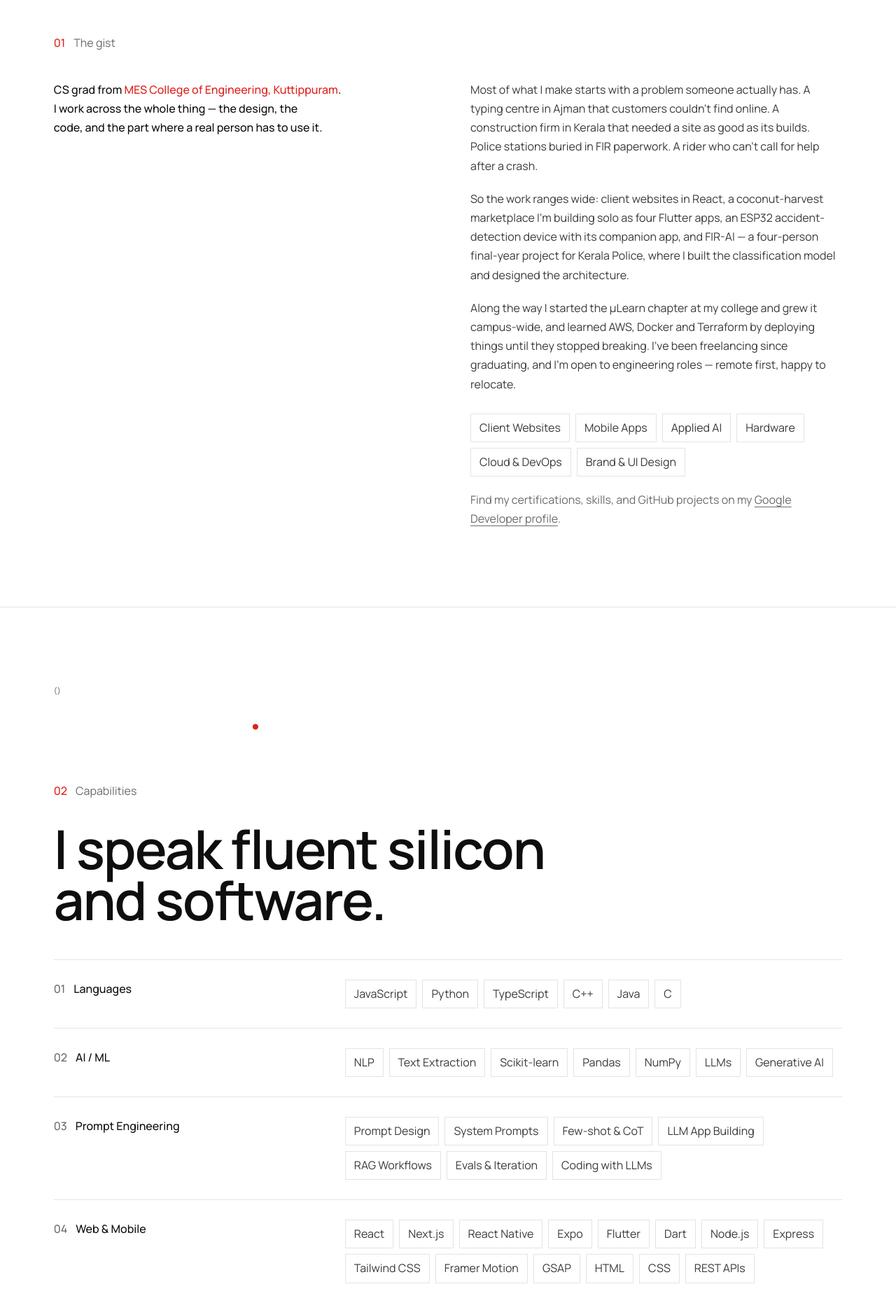
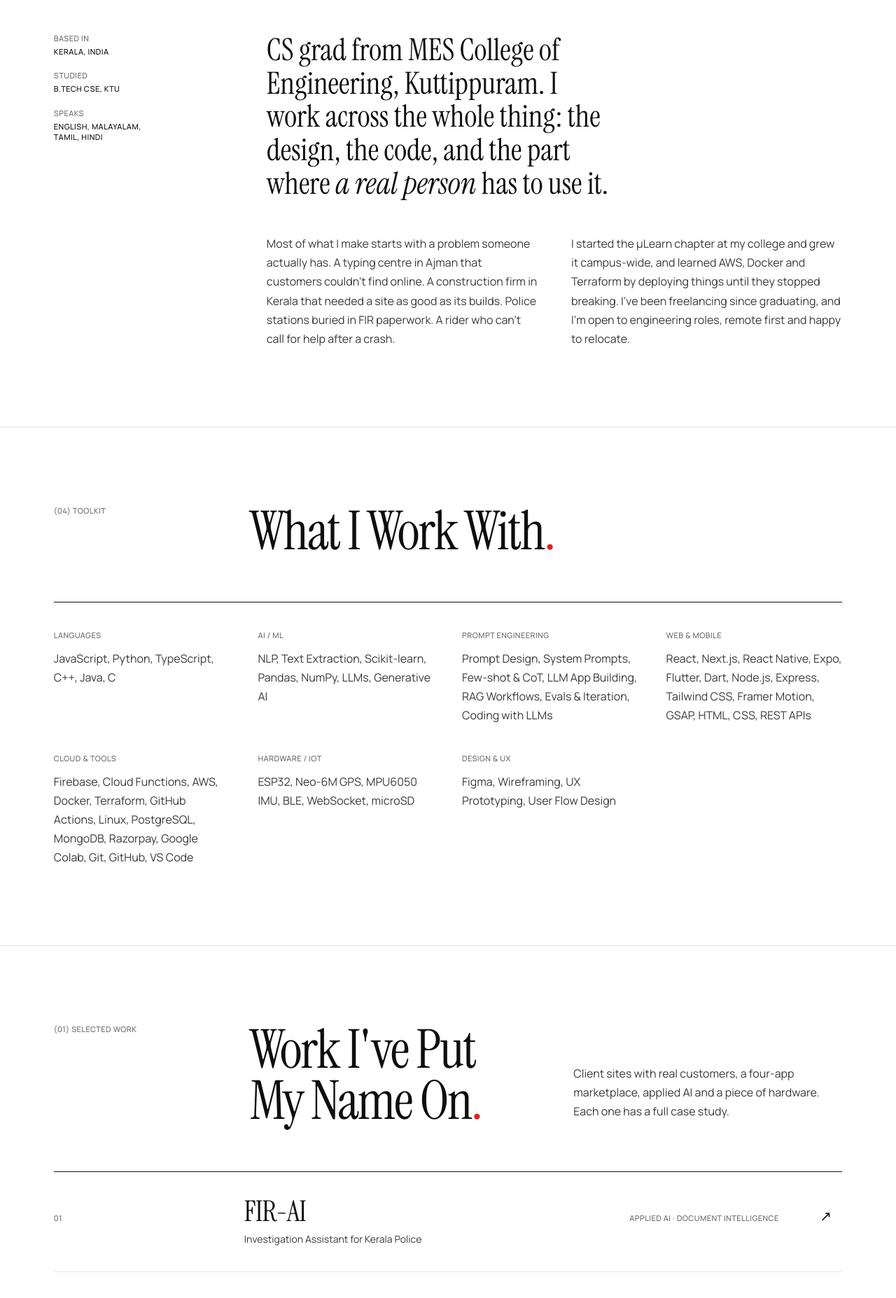
Before and after one commit to Ahamedshakir02/Shakir-s-portfolio, a React (Vite) app: page / in a window 1280 px wide. Shown: the part 1240-3095 px from the top of the page at 70% size. Built offline with nearby package versions, Linux system fonts and the light colour scheme; no server answers.

Commit message:
feat: set work, about, path, skills and contact as editorial spreads

```diff
--- a/src/sections/About.jsx
+++ b/src/sections/About.jsx
@@ -1,22 +1,31 @@
-import { aboutTags } from '../content/index.js'
 import Section from '../ui/Section.jsx'
-import SectionHeader from '../ui/SectionHeader.jsx'
-import Chip from '../ui/Chip.jsx'
 
 export default function About() {
   return (
-    <Section id="about">
-      <SectionHeader idx="01" label="The gist" className="mb-10" />
+    <Section id="about" no="02" label="About" title="The Short Version">
+      <div className="grid gap-12 md:grid-cols-[12rem_1fr] lg:grid-cols-[16rem_1fr]">
+        <dl className="meta grid content-start gap-5 text-muted">
+          <div>
+            <dt>Based in</dt>
+            <dd className="mt-1 text-ink">Kerala, India</dd>
+          </div>
+          <div>
+            <dt>Studied</dt>
+            <dd className="mt-1 text-ink">B.Tech CSE, KTU</dd>
+          </div>
+          <div>
+            <dt>Speaks</dt>
+            <dd className="mt-1 text-ink">English, Malayalam,<br />Tamil, Hindi</dd>
+          </div>
+        </dl>
 
-      <div className="grid gap-10 lg:grid-cols-[1fr_1fr] lg:gap-16">
-        <h2 className="reveal font-display text-heading font-medium text-balance">
-          CS grad from{' '}
-          <span className="text-accent">MES College of Engineering, Kuttippuram</span>. I work
-          across the whole thing — the design, the code, and the part where a real person has to
-          use it.
-        </h2>
+        <div>
+          <p className="max-w-[28ch] font-serif text-[clamp(1.75rem,3.4vw,3rem)] leading-[1.1] text-balance">
+            CS grad from MES College of Engineering, Kuttippuram. I work across the whole thing: the
+            design, the code, and the part where <em>a real person</em> has to use it.
+          </p>
 
-        <div className="reveal space-y-5 text-ink-2">
+          <div className="mt-12 grid gap-8 text-ink-2 lg:grid-cols-2 lg:gap-12">
             <p>
               Most of what I make starts with a problem someone actually has. A typing centre in
               Ajman that customers couldn&apos;t find online. A construction firm in Kerala that
@@ -24,34 +33,12 @@ export default function About() {
               who can&apos;t call for help after a crash.
             </p>
             <p>
-            So the work ranges wide: client websites in React, a coconut-harvest marketplace
-            I&apos;m building solo as four Flutter apps, an ESP32 accident-detection device with
-            its companion app, and FIR-AI — a four-person final-year project for Kerala Police,
-            where I built the classification model and designed the architecture.
+              I started the µLearn chapter at my college and grew it campus-wide, and learned AWS,
+              Docker and Terraform by deploying things until they stopped breaking. I&apos;ve been
+              freelancing since graduating, and I&apos;m open to engineering roles, remote first and
+              happy to relocate.
             </p>
-          <p>
-            Along the way I started the µLearn chapter at my college and grew it campus-wide, and
-            learned AWS, Docker and Terraform by deploying things until they stopped breaking.
-            I&apos;ve been freelancing since graduating, and I&apos;m open to engineering roles —
-            remote first, happy to relocate.
-          </p>
-
-          <ul className="flex flex-wrap gap-2 pt-2">
-            {aboutTags.map((t) => <Chip key={t}>{t}</Chip>)}
-          </ul>
-
-          <p className="text-caption text-muted">
-            Find my certifications, skills, and GitHub projects on my{' '}
-            <a
-              href="https://g.dev/ahamedshakir"
-              target="_blank"
-              rel="noopener noreferrer"
-              className="underline decoration-line-2 underline-offset-4 hover:text-ink"
-            >
-              Google Developer profile
-            </a>
-            .
-          </p>
+          </div>
         </div>
       </div>
     </Section>
--- a/src/sections/Contact.jsx
+++ b/src/sections/Contact.jsx
@@ -1,194 +1,44 @@
-import { useState } from 'react'
-import { contactLinks } from '../content/index.js'
-import Section from '../ui/Section.jsx'
-import SectionHeader from '../ui/SectionHeader.jsx'
-import Button from '../ui/Button.jsx'
+const EMAIL = 'ahamedshakir02@gmail.com'
 
-const EMAIL = 'ahamedshakir02@gmail.com'
-const ENDPOINT = import.meta.env.VITE_CONTACT_ENDPOINT
+const elsewhere = [
+  { href: 'https://github.com/ahamedshakir02', label: 'GitHub' },
+  { href: 'https://www.linkedin.com/in/ahamed-shakir', label: 'LinkedIn' },
+  { href: 'https://g.dev/ahamedshakir', label: 'Google Developer' },
+]
 
-const field =
-  'w-full rounded-card border border-line bg-paper px-4 py-3 text-body text-ink ' +
-  'placeholder:text-muted focus:border-line-2 focus:outline-none'
-
-/**
- * Contact form. There is no backend — submissions POST to a form service
- * (Formspree / Web3Forms) configured through VITE_CONTACT_ENDPOINT. If that
- * is unset or the request fails, the mailto: link below is the fallback and
- * is always visible, so this section can never become a dead end.
- */
-function ContactForm() {
-  const [state, setState] = useState('idle') // idle | sending | sent | error
-  const [errors, setErrors] = useState({})
-
-  const validate = (data) => {
-    const next = {}
-    if (!data.get('name')?.trim()) next.name = 'Please tell me your name.'
-    const email = data.get('email')?.trim()
-    if (!email) next.email = 'I need an email to reply to.'
-    else if (!/^[^\s@]+@[^\s@]+\.[^\s@]+$/.test(email)) next.email = "That email doesn't look right."
-    if (!data.get('message')?.trim()) next.message = 'A sentence or two is plenty.'
-    return next
-  }
-
-  const onSubmit = async (e) => {
-    e.preventDefault()
-    const form = e.currentTarget
-    const data = new FormData(form)
-
-    // Honeypot — bots fill hidden fields, humans never see this one.
-    if (data.get('company')) return
-
-    const found = validate(data)
-    setErrors(found)
-    if (Object.keys(found).length) return
-
-    if (!ENDPOINT) {
-      setState('error')
-      return
-    }
-
-    setState('sending')
-    try {
-      const res = await fetch(ENDPOINT, {
-        method: 'POST',
-        headers: { Accept: 'application/json' },
-        body: data,
-      })
-      if (!res.ok) throw new Error(String(res.status))
-      form.reset()
-      setState('sent')
-    } catch {
-      setState('error')
-    }
-  }
-
-  if (state === 'sent') {
-    return (
-      <div className="rounded-card border border-accent p-8 text-center" role="status">
-        <p className="font-display text-heading font-semibold">Message sent.</p>
-        <p className="mt-2 text-caption text-ink-2">
-          Thanks — I&apos;ll get back to you at the address you gave me.
-        </p>
-      </div>
-    )
-  }
-
-  return (
-    <form onSubmit={onSubmit} noValidate className="space-y-4 text-left">
-      <div className="grid gap-4 sm:grid-cols-2">
-        <div>
-          <label htmlFor="c-name" className="label text-muted">Name</label>
-          <input
-            id="c-name"
-            name="name"
-            className={`${field} mt-2`}
-            placeholder="Your name"
-            aria-invalid={!!errors.name}
-            aria-describedby={errors.name ? 'c-name-err' : undefined}
-          />
-          {errors.name && (
-            <p id="c-name-err" className="mt-2 text-caption text-accent">{errors.name}</p>
-          )}
-        </div>
-        <div>
-          <label htmlFor="c-email" className="label text-muted">Email</label>
-          <input
-            id="c-email"
-            name="email"
-            type="email"
-            inputMode="email"
-            autoComplete="email"
-            className={`${field} mt-2`}
-            placeholder="you@company.com"
-            aria-invalid={!!errors.email}
-            aria-describedby={errors.email ? 'c-email-err' : undefined}
-          />
-          {errors.email && (
-            <p id="c-email-err" className="mt-2 text-caption text-accent">{errors.email}</p>
-          )}
-        </div>
-      </div>
-
-      <div>
-        <label htmlFor="c-message" className="label text-muted">Message</label>
-        <textarea
-          id="c-message"
-          name="message"
-          rows={5}
-          className={`${field} mt-2 resize-y`}
-          placeholder="What are you building?"
-          aria-invalid={!!errors.message}
-          aria-describedby={errors.message ? 'c-message-err' : undefined}
-        />
-        {errors.message && (
-          <p id="c-message-err" className="mt-2 text-caption text-accent">{errors.message}</p>
-        )}
-      </div>
-
-      {/* Honeypot */}
-      <input
-        type="text"
-        name="company"
-        tabIndex={-1}
-        autoComplete="off"
-        aria-hidden="true"
-        className="absolute left-[-9999px] size-px opacity-0"
-      />
-
-      <div className="flex flex-wrap items-center gap-4 pt-2">
-        <Button as="button" type="submit" variant="primary" disabled={state === 'sending'}>
-          {state === 'sending' ? 'Sending…' : 'Send message'} <span aria-hidden="true">→</span>
-        </Button>
-        {state === 'error' && (
-          <p role="alert" className="text-caption text-accent">
-            That didn&apos;t go through. Please{' '}
-            <a href={`mailto:${EMAIL}`} className="underline underline-offset-4">email me directly</a>.
-          </p>
-        )}
-      </div>
-    </form>
-  )
-}
-
+/** The back cover: one line, the address, and where else to find me. */
 export default function Contact() {
   return (
-    <Section id="contact">
-      <SectionHeader idx="06" label="Let&apos;s build something" className="mb-10" />
+    <section id="contact" className="scroll-mt-6 border-t border-line py-24 md:py-36">
+      <div className="frame">
+        <p className="meta text-muted">(05) Contact</p>
 
-      <div className="grid gap-12 lg:grid-cols-[1fr_1fr] lg:gap-16">
-        <div className="reveal">
-          <h2 className="font-display text-title font-semibold text-balance">
-            Tell me what you&apos;re building.
+        <h2 className="mt-8 max-w-[14ch] font-serif text-hero">
+          Got Something Worth Building<span className="dot">?</span>
         </h2>
-          <p className="mt-5 max-w-[46ch] text-ink-2">
-            Open to engineering roles — remote first, happy to relocate — and to interesting
-            freelance work. The form goes straight to my inbox, or reach me wherever you already
-            are.
-          </p>
 
-          <ul className="mt-8 space-y-3">
-            {contactLinks.map((l) => (
-              <li key={l.label}>
+        <a
+          href={`mailto:${EMAIL}`}
+          className="link mt-10 inline-block font-serif text-[clamp(1.5rem,4vw,3rem)] leading-tight break-all md:mt-14"
+        >
+          {EMAIL}
+        </a>
+
+        <ul className="meta mt-10 flex flex-wrap gap-x-8 text-ink">
+          {elsewhere.map((l) => (
+            <li key={l.href}>
               <a
                 href={l.href}
-                  {...(l.external ? { target: '_blank', rel: 'noopener noreferrer' } : {})}
-                  className="inline-flex min-h-11 items-center text-caption text-ink-2 transition-colors hover:text-accent"
+                target="_blank"
+                rel="noopener noreferrer"
+                className="inline-flex min-h-11 items-center hover:text-accent"
               >
-                  {l.label}
+                {l.label} ↗
               </a>
             </li>
           ))}
         </ul>
-
-          <div className="mt-8 flex flex-wrap gap-3">
-            <Button href="/assets/Ahamed-Shakir-Resume.pdf" download>Résumé ↓</Button>
-            <Button href="/assets/Ahamed-Shakir-CV.pdf" download>Full CV ↓</Button>
       </div>
-        </div>
-
-        <div className="reveal"><ContactForm /></div>
-      </div>
-    </Section>
+    </section>
   )
 }
--- a/src/sections/Skills.jsx
+++ b/src/sections/Skills.jsx
@@ -1,33 +1,17 @@
 import { skills } from '../content/index.js'
 import Section from '../ui/Section.jsx'
-import SectionHeader from '../ui/SectionHeader.jsx'
-import Chip from '../ui/Chip.jsx'
 
 export default function Skills() {
   return (
-    <Section id="skills">
-      <SectionHeader
-        idx="02"
-        label="Capabilities"
-        title={<>I speak fluent silicon<br />and software.</>}
-      />
-
-      <div className="mt-12 divide-y divide-line border-t border-line">
-        {skills.map((row) => (
-          <div
-            key={row.idx}
-            className="reveal grid gap-4 py-7 md:grid-cols-[minmax(0,17rem)_1fr] md:gap-8 lg:grid-cols-[minmax(0,24rem)_1fr]"
-          >
-            <h3 className="flex items-baseline gap-3 font-display text-heading font-medium">
-              <span className="label text-muted">{row.idx}</span>
-              {row.name}
-            </h3>
-            <ul className="flex flex-wrap gap-2">
-              {row.chips.map((c) => <Chip key={c}>{c}</Chip>)}
-            </ul>
+    <Section id="skills" no="04" label="Toolkit" title="What I Work With">
+      <dl className="grid gap-x-10 gap-y-10 border-t border-ink pt-10 sm:grid-cols-2 lg:grid-cols-4">
+        {skills.map((g) => (
+          <div key={g.name}>
+            <dt className="meta text-muted">{g.name}</dt>
+            <dd className="mt-3 text-ink-2">{g.chips.join(', ')}</dd>
           </div>
         ))}
-      </div>
+      </dl>
     </Section>
   )
 }
--- a/src/sections/Work.jsx
+++ b/src/sections/Work.jsx
@@ -1,87 +1,52 @@
 import { Link } from 'react-router-dom'
 import { projects } from '../content/index.js'
 import Section from '../ui/Section.jsx'
-import SectionHeader from '../ui/SectionHeader.jsx'
-import { ArrowOutIcon } from '../ui/Icons.jsx'
 
-const COUNT_WORDS = ['One', 'Two', 'Three', 'Four', 'Five', 'Six', 'Seven', 'Eight']
-
-/**
- * A teaser, not the whole story: title, a clamped lead, and the stack. The
- * project's image, the full description, the key numbers, and the write-up
- * all live on the case study at /work/:slug — you see the picture once you
- * open the project, which also keeps the card short enough to sit inside a
- * pinned horizontal rail without overflowing the viewport.
- */
-function ProjectCard({ p }) {
-  return (
-    <article className="reveal flex h-full flex-col rounded-card border border-line bg-paper-2/40 p-5 transition-colors hover:border-line-2">
-      <div className="flex items-start justify-between gap-4">
-        <span className="label text-muted">{p.idx}</span>
-        <a
-          href={p.live || p.link}
-          target="_blank"
-          rel="noopener noreferrer"
-          aria-label={p.live ? `Visit ${p.title} live site` : `${p.linkLabel} — ${p.title}`}
-          className="grid size-11 shrink-0 place-items-center rounded-pill border border-line text-ink-2 transition-colors hover:border-ink hover:text-ink"
-        >
-          <ArrowOutIcon />
-        </a>
-      </div>
-
-      <h3 className="mt-2 font-display text-heading font-semibold text-balance">
-        <Link to={`/work/${p.slug}`} className="hover:text-accent">{p.title}</Link>
-      </h3>
-      <p className="label mt-2 text-muted">{p.type}</p>
-
-      <div className="mt-4 line-clamp-5 text-caption text-ink-2">{p.desc}</div>
-
-      <ul className="mt-4 flex flex-wrap gap-x-3 gap-y-1">
-        {p.stack.slice(0, 4).map((s) => (
-          <li key={s} className="label text-muted">{s}</li>
-        ))}
-      </ul>
-
-      <Link
-        to={`/work/${p.slug}`}
-        className="mt-auto inline-flex min-h-11 items-center gap-2 self-start pt-5 text-caption text-accent transition-all hover:gap-3"
-      >
-        Read the case study <span aria-hidden="true">→</span>
-      </Link>
-    </article>
-  )
+// "FIR-AI — Investigation Assistant" reads as a name and a subtitle.
+const split = (t) => {
+  const [name, sub] = t.split(' — ')
+  return { name, sub }
 }
 
+/** An index, like the contents page of a magazine: number, name, kind, go. */
 export default function Work() {
-  const n = COUNT_WORDS[projects.length - 1] ?? projects.length
-
   return (
-    <Section id="work">
-      <SectionHeader
-        idx="03"
-        label="Selected work"
-        title={<>{n} project{projects.length === 1 ? '' : 's'}.<br />Zero filler.</>}
-      />
-
-      {/* Below lg: a plain stack, then a two-up grid. At lg and up,
-          Choreography pins this and scrubs the track sideways — see
-          src/motion/Choreography.jsx. The rail stays inside the content
-          column because ScrollTrigger fixes the pinned element's width. */}
-      <div
-        data-rail
-        className="mt-12 lg:overflow-hidden lg:[mask-image:linear-gradient(to_right,transparent_0,#000_5rem,#000_calc(100%-5rem),transparent_100%)]"
-      >
-        <div data-rail-track className="grid gap-6 md:grid-cols-2 lg:flex lg:w-max lg:gap-8 lg:px-24">
-          {projects.map((p) => (
-            <div
-              key={p.idx}
-              className="lg:w-[26rem] lg:shrink-0"
-            >
-              <ProjectCard p={p} />
-            </div>
-          ))}
-        </div>
-      </div>
+    <Section
+      id="work"
+      no="01"
+      label="Selected work"
+      title="Work I've Put My Name On"
+      aside={<>Client sites with real customers, a four-app marketplace, applied AI and a piece of hardware. Each one has a full case study.</>}
+    >
+      <ol className="border-t border-ink">
+        {projects.map((p) => {
+          const { name, sub } = split(p.title)
+          return (
+            <li key={p.slug} className="border-b border-line">
+              <Link
+                to={`/work/${p.slug}`}
+                className="group grid grid-cols-[2.5rem_1fr_auto] items-baseline gap-x-4 gap-y-2 py-7 md:grid-cols-[12rem_1fr_14rem_2rem] md:py-9 lg:grid-cols-[16rem_1fr_16rem_2rem]"
+              >
+                <span className="meta text-muted">{p.idx}</span>
+                <span>
+                  <span className="block font-serif text-item transition-transform duration-500 ease-[var(--ease-out)] group-hover:translate-x-3">
+                    {name}
+                    <span className="dot opacity-0 transition-opacity group-hover:opacity-100">.</span>
+                  </span>
+                  {sub && <span className="mt-2 block text-sm text-ink-2">{sub}</span>}
+                </span>
+                <span className="meta col-start-2 text-muted md:col-start-auto">{p.type}</span>
+                <span
+                  aria-hidden="true"
+                  className="row-start-1 col-start-3 text-xl transition-transform group-hover:-translate-y-1 group-hover:translate-x-1 group-hover:text-accent md:col-start-4"
+                >
+                  ↗
+                </span>
+              </Link>
+            </li>
+          )
+        })}
+      </ol>
     </Section>
   )
 }
```
Also changed, not shown: src/sections/Path.jsx (+10 -47 lines). Lines whose indentation alone changed are shown as unchanged.
